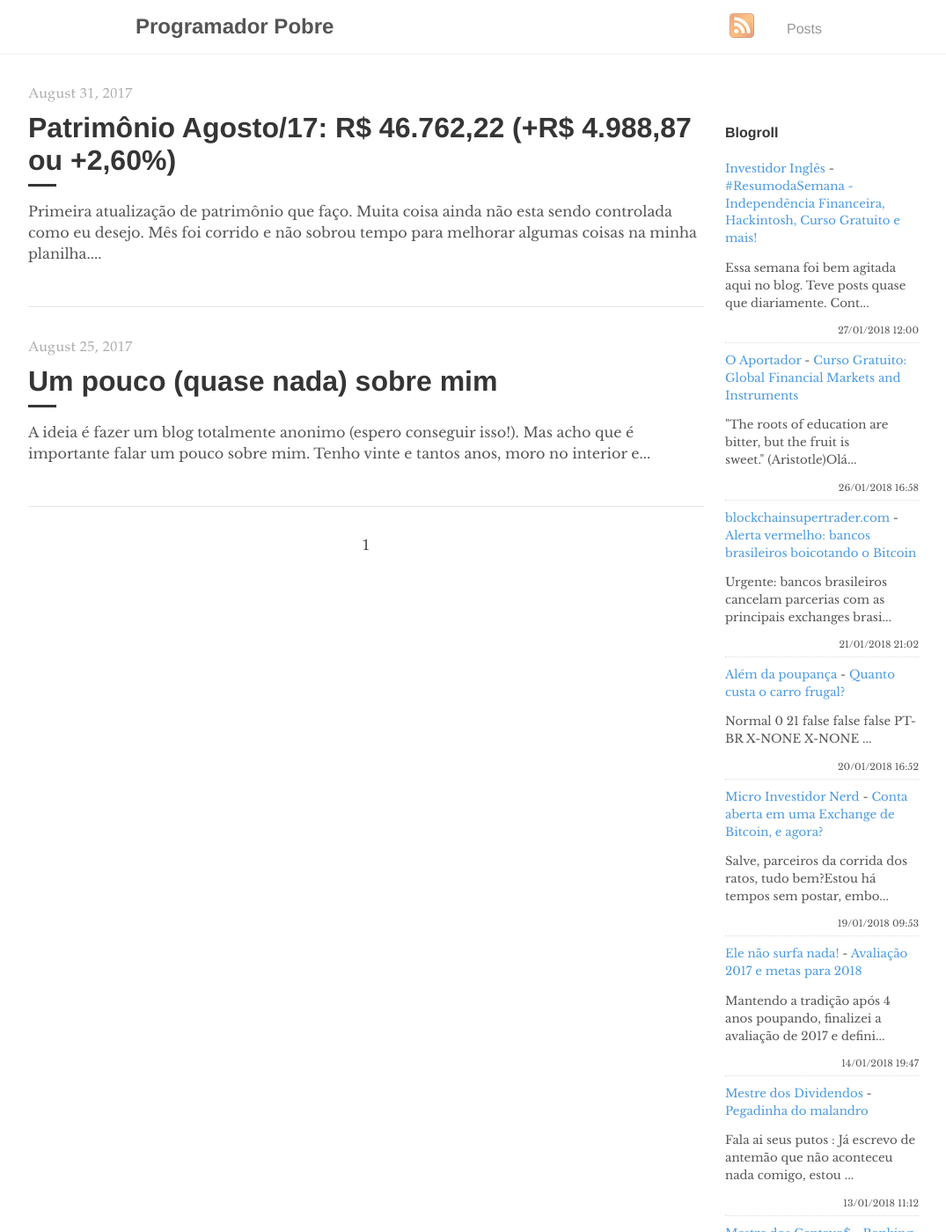
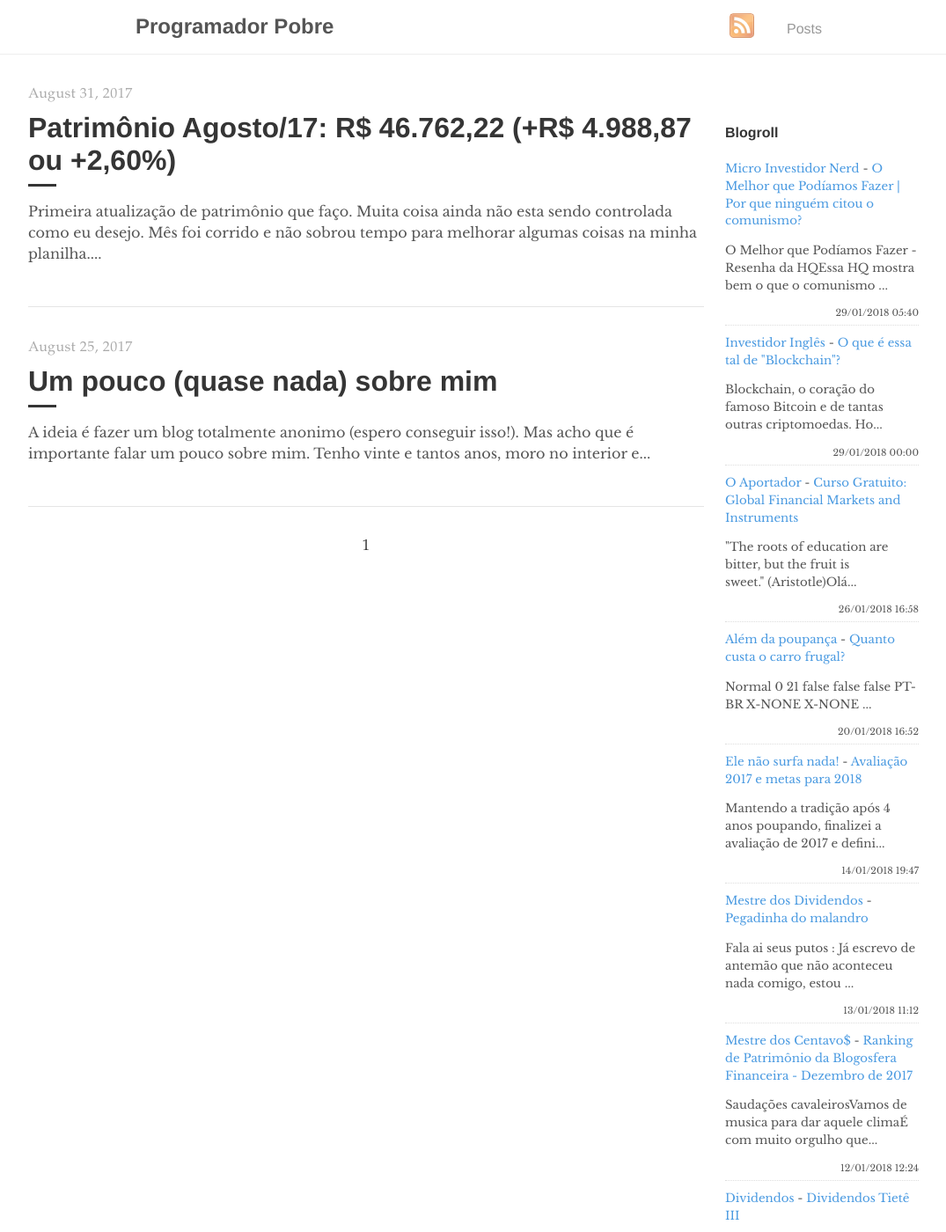
Before and after one commit to programadorpobre/programadorpobre.github.io, a Jekyll site: the page built from index.html, in a window 1280 px wide and 1400 px high. Shown: the whole window at 88% size, without its empty margins (96-1171 px from the left). Built offline with Jekyll 4.4.1, drawn with Linux system fonts in a browser that asks for light colours; the list of posts is cut into pages by our own code; comment, search, counter and statistics services are not loaded.

Commit message:
[ci skip] travis #177

```diff
--- a/_includes/feed-entries.html
+++ b/_includes/feed-entries.html
@@ -1,7 +1,12 @@
 <div class="feed-entry">
-    <a class="feed-entry-site-name" href="http://www.investidoringles.com/">Investidor Inglês</a> - <a class="feed-entry-title" href="http://www.investidoringles.com/2018/01/resumo-semana-blog-ingles-independencia-financeira-curso-gratuito.html">#ResumodaSemana - Independência Financeira, Hackintosh, Curso Gratuito e mais!</a>
-    <p class="feed-entry-summary">Essa semana foi bem agitada aqui no blog. Teve posts quase que diariamente. Cont...</p>
-    <time datetime="2018-01-27T12:00:00.000-02:00">27/01/2018 12:00</time>
+    <a class="feed-entry-site-name" href="http://microinvestidornerd.blogspot.com/">Micro Investidor Nerd</a> - <a class="feed-entry-title" href="http://microinvestidornerd.blogspot.com/2018/01/o-melhor-que-podiamos-fazer-hq.html">O Melhor que Podíamos Fazer | Por que ninguém citou o comunismo?</a>
+    <p class="feed-entry-summary">O Melhor que Podíamos Fazer - Resenha da HQEssa HQ mostra bem o que o comunismo ...</p>
+    <time datetime="2018-01-29T05:40:00.000-08:00">29/01/2018 05:40</time>
+</div>
+<div class="feed-entry">
+    <a class="feed-entry-site-name" href="http://www.investidoringles.com/">Investidor Inglês</a> - <a class="feed-entry-title" href="http://www.investidoringles.com/2018/01/o-que-e-blockchain.html">O que é essa tal de "Blockchain"?</a>
+    <p class="feed-entry-summary">Blockchain, o coração do famoso Bitcoin e de tantas outras criptomoedas.&nbsp;Ho...</p>
+    <time datetime="2018-01-29T00:00:00.000-02:00">29/01/2018 00:00</time>
 </div>
 <div class="feed-entry">
     <a class="feed-entry-site-name" href="http://oaportadorfinanceiro.blogspot.com/">O Aportador</a> - <a class="feed-entry-title" href="http://oaportadorfinanceiro.blogspot.com/2018/01/curso-gratuito-global-financial-markets.html">Curso Gratuito: Global Financial Markets and Instruments</a>
@@ -9,19 +14,9 @@
     <time datetime="2018-01-26T16:58:00.001-02:00">26/01/2018 16:58</time>
 </div>
 <div class="feed-entry">
-    <a class="feed-entry-site-name" href="http://www.blockchainsupertrader.com/">blockchainsupertrader.com</a> - <a class="feed-entry-title" href="http://www.blockchainsupertrader.com/2018/01/alerta-vermelho-bancos-brasileiros.html">Alerta vermelho: bancos brasileiros boicotando o Bitcoin</a>
-    <p class="feed-entry-summary">Urgente: bancos brasileiros cancelam parcerias com as principais exchanges brasi...</p>
-    <time datetime="2018-01-21T21:02:00.001-02:00">21/01/2018 21:02</time>
-</div>
-<div class="feed-entry">
     <a class="feed-entry-site-name" href="http://alemdapoupanca.blogspot.com/">Além da poupança</a> - <a class="feed-entry-title" href="http://alemdapoupanca.blogspot.com/2018/01/quanto-custa-o-carro-frugal.html">Quanto custa o carro frugal?</a>
     <p class="feed-entry-summary">         Normal  0      21      false  false  false    PT-BR  X-NONE  X-NONE    ...</p>
     <time datetime="2018-01-20T16:52:00.001-02:00">20/01/2018 16:52</time>
-</div>
-<div class="feed-entry">
-    <a class="feed-entry-site-name" href="http://microinvestidornerd.blogspot.com/">Micro Investidor Nerd</a> - <a class="feed-entry-title" href="http://microinvestidornerd.blogspot.com/2018/01/conta-aberta-em-uma-exchange-de-bitcoin-e-agora.html">Conta aberta em uma Exchange de Bitcoin, e agora?</a>
-    <p class="feed-entry-summary">Salve, parceiros da corrida dos ratos, tudo bem?Estou há tempos sem postar, embo...</p>
-    <time datetime="2018-01-19T09:53:00.003-08:00">19/01/2018 09:53</time>
 </div>
 <div class="feed-entry">
     <a class="feed-entry-site-name" href="http://elenaosurfanada.blogspot.com/">Ele não surfa nada!</a> - <a class="feed-entry-title" href="http://elenaosurfanada.blogspot.com/2018/01/avaliacao-2017-e-metas-para-2018.html">Avaliação 2017 e metas para 2018</a>
```
